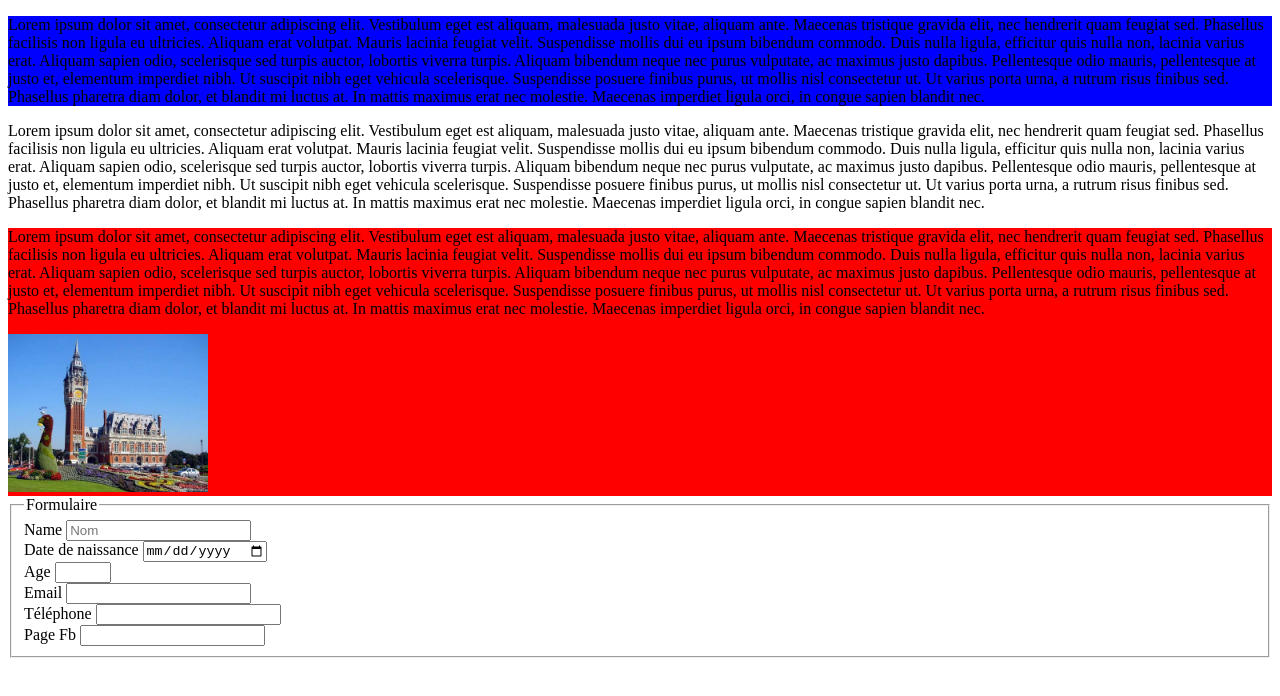
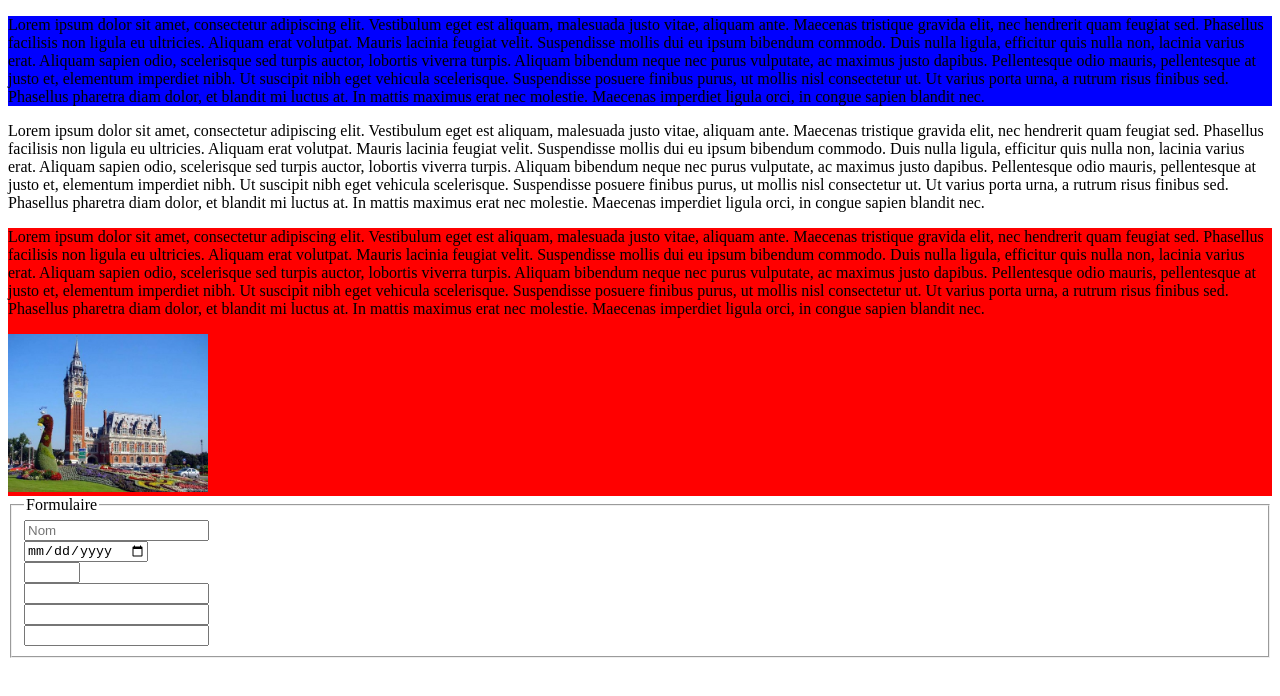
Before and after one commit to quentinwa/quentinwa.github.io, a plain HTML site: page index.html in a window 1280 px wide. Drawn offline with Linux system fonts and the light colour scheme.

Commit message:
New form !

```diff
--- a/index.html
+++ b/index.html
@@ -34,27 +34,21 @@
 			<fieldset>
 				<legend>Formulaire</legend>
 				<div>
-					<label for="name">Name</label>
 					<input type="texte" name="Nom" placeholder="Nom"/>
 				</div>
 				<div>
-					<label for="bday">Date de naissance</label>
 					<input type="date" name="date"/>
 				</div>
 				<div>
-					<label for="age">Age</label>
 					<input type="number" name="age" min="0" max="99"/>
 				</div>
 				<div>
-					<label for="email">Email</label>
 					<input type="email" name="email">
 				</div>
 				<div>
-					<label for="phone">Téléphone</label>
 					<input type="tel" name="phone">
 				</div>
 				<div>
-					<label for="facebook">Page Fb</label>
 					<input type="url" name="Facebook">
 				</div>
 			</fieldset>
```
